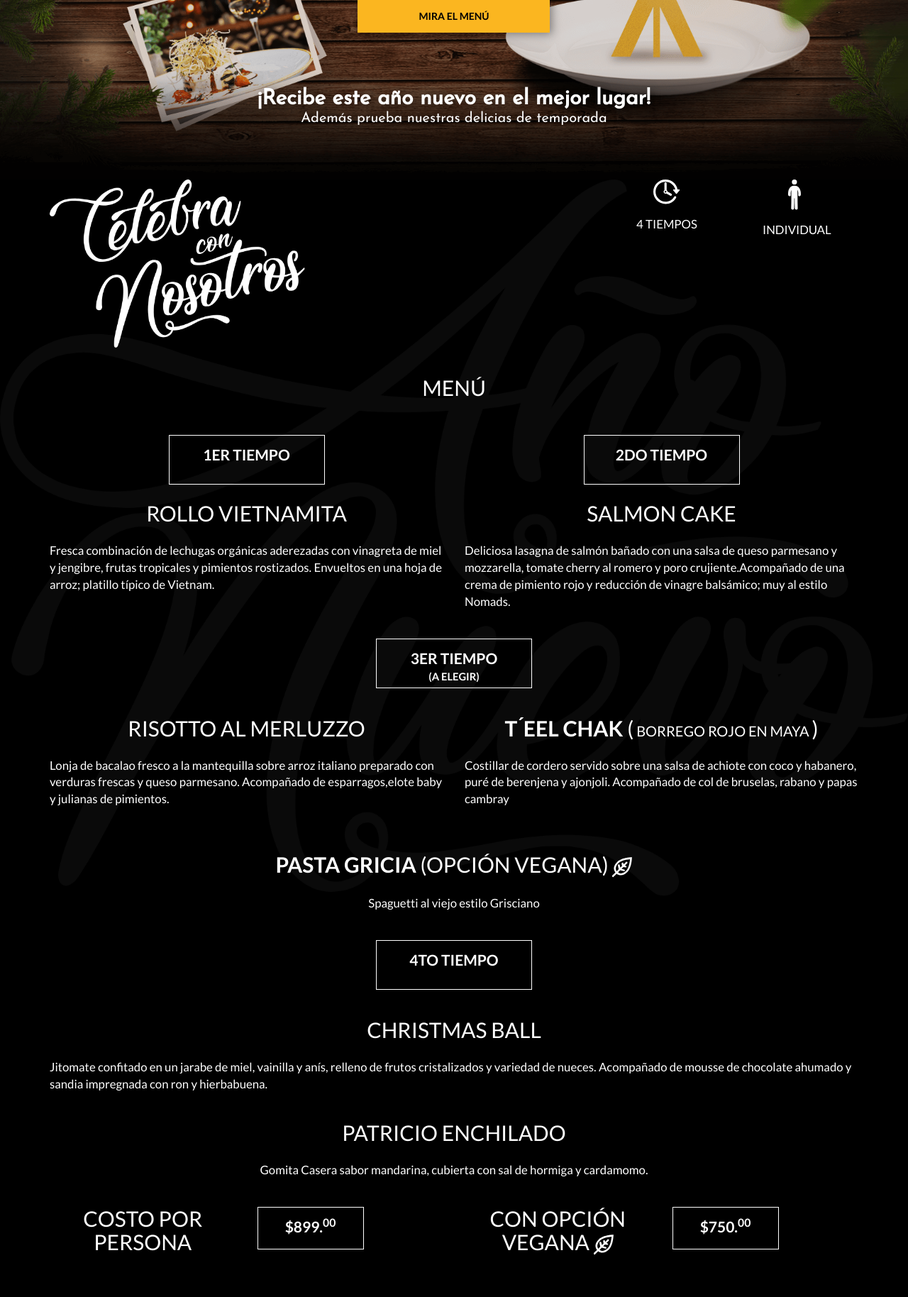
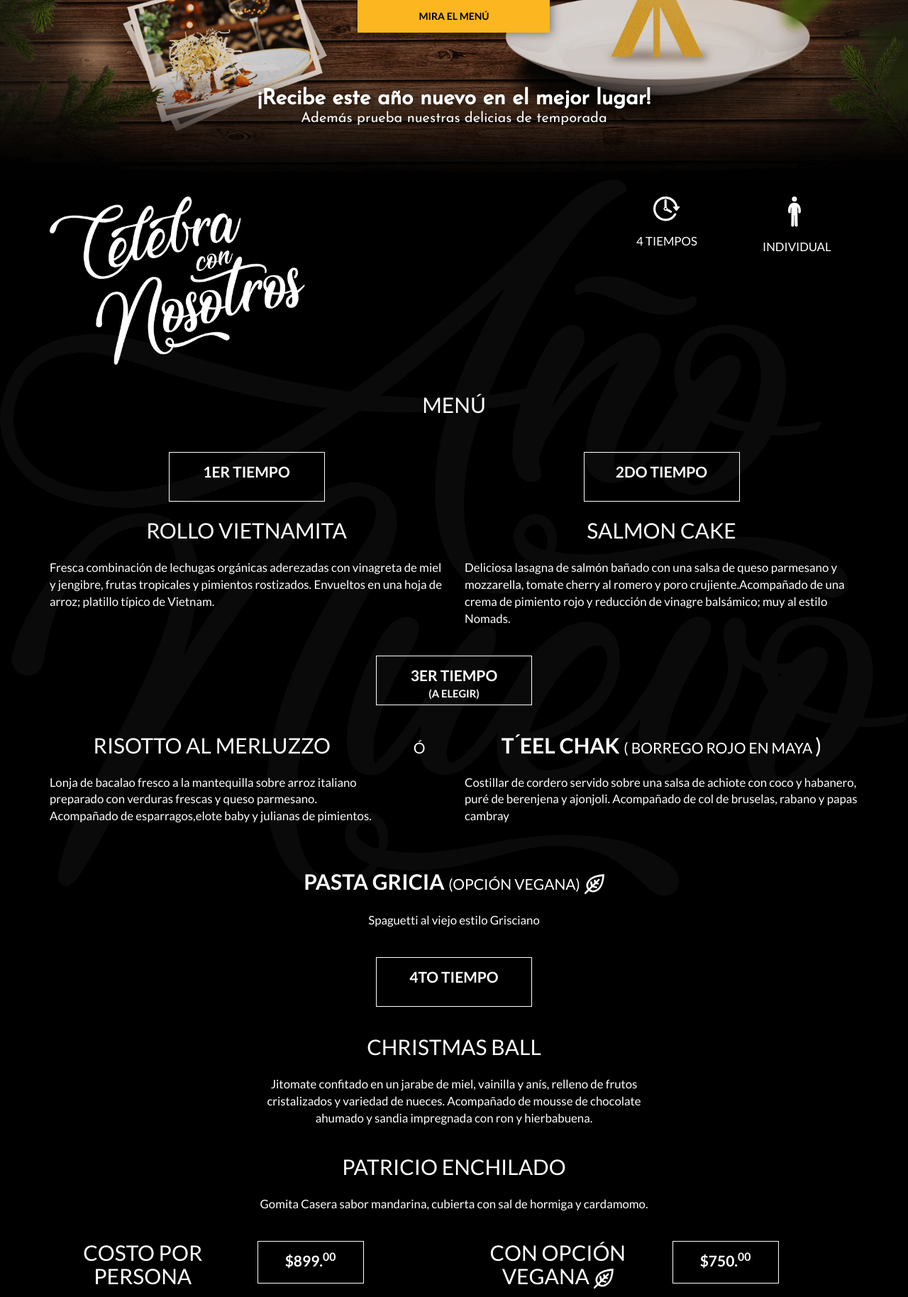
Before and after one commit to WebProgramingM/actualizacionN, a PHP site: page /cena_2018.php in a window 1280 px wide. Shown: the part 547-2375 px from the top of the page at 71% size. Run offline with PHP 8.4, Linux system fonts and the light colour scheme; some libraries are stand-ins or nearby versions; some web fonts are replaced.

Commit message:
Cena 2018

```diff
--- a/styles/breakpoints.styl
+++ b/styles/breakpoints.styl
@@ -1,6 +1,6 @@
 media_queries = {
-	mobile  : "only screen and (max-width: 750px)",
-	tablet  : "only screen and (min-width: 751px) and (max-width: 970px)",
+	mobile  : "only screen and (max-width: 760px)",
+	tablet  : "only screen and (min-width: 761px) and (max-width: 970px)",
 	desktop : "only screen and (min-width: 971px)"
 }
 
--- a/styles/extras.styl
+++ b/styles/extras.styl
@@ -358,6 +358,11 @@ h1,h2,h3,h4,h5,p
 	display: flex
 	justify-content: center
 
+.d-flex-centerM
+	+for_breakpoint(mobile)
+		display: flex
+		justify-content: center
+
 .menuCena
 	background black
 	background-image url('/img/new_year.png')
--- a/views/posadas.twig
+++ b/views/posadas.twig
@@ -274,15 +274,15 @@
 <section class="menuCena">
 	<div class="container">
 		<div class="row">
-			<div class="col-sm-4 col-xs-12 mb-5">
+			<div class="col-sm-4 col-xs-12 d-flex-centerM mt-3 mb-5">
 				<img src="img/export.png" class="img-responsive">
 			</div>
 			<div class="col-sm-4 col-xs-12"></div>
 			<div class="col-sm-4 col-xs-12 mb-5 d-flex-center">
-				<div class="col-xs-4 center-block">
+				<div class="col-xs-4 mt-3 center-block">
 					<img src="img/clock.png" class="center-block mb-2"><p class="text-center">4 TIEMPOS</p>
 				</div>
-				<div class="col-xs-4 center-block">
+				<div class="col-xs-4 mt-3 center-block">
 					<img src="img/person.png" class="center-block mb-2"><p class="text-center">INDIVIDUAL</p>
 				</div>
 			</div>
@@ -312,18 +312,22 @@ miel y jengibre, frutas tropicales y pimientos rostizados. Envueltos en una hoja
 		<div class="row rec_menu"><h3 class="text-center">3ER TIEMPO<br><span>(A ELEGIR)</span></h3></div>
 		<div class="row mt-5">
 
-			<div class="col-md-6 col-sm-12">
+			<div class="col-md-5 col-sm-12">
 				<h2 class="text-center">Risotto al merluzzo</h2>
 				<p class="mt-3 mb-3">Lonja de bacalao fresco a la mantequilla sobre arroz italiano preparado
 con verduras frescas y queso parmesano. Acompañado de esparragos,elote baby y julianas de pimientos.</p>
 			</div>
+			<div class="col-md-1 col-sm-12">
+				<h2 class="text-center"><span>Ó</span></h2>
+
+			</div>
 			<div class="col-md-6 col-sm-12">
-				<h2 class="text-center"><b>T ́eel chak</b> (<span style="font-size:2rem"> borrego rojo en maya </span>)</h2>
+				<h2 class="text-center"><b>T ́eel chak</b> <span>( borrego rojo en maya </span>)</h2>
 				<p class="mt-3">Costillar de cordero servido sobre una salsa de achiote con coco y
 habanero, puré de berenjena y ajonjoli. Acompañado de col de bruselas, rabano y papas cambray</p>
 			</div>
 			<div class="col-xs-12 mt-5">
-				<h2 class="text-center"><b>Pasta Gricia </b> (opción vegana) <img src="img/vegan.png"></h2>
+				<h2 class="text-center"><b>Pasta Gricia </b> <span>(opción vegana)</span>  <img src="img/vegan.png"></h2>
 				<p class="text-center mt-3">Spaguetti al viejo estilo Grisciano</p>
 			</div>
 
@@ -336,8 +340,7 @@ habanero, puré de berenjena y ajonjoli. Acompañado de col de bruselas, rabano
 		<div class="row mt-5">
 			<div class="col-xs-12">
 				<h2 class="text-center">Christmas ball</h2>
-				<p class="mt-3">Jitomate confitado en un jarabe de miel, vainilla y anís, relleno de frutos
-cristalizados y variedad de nueces. Acompañado de mousse de chocolate ahumado y sandia impregnada con ron y hierbabuena.</p>
+				<p class="text-center mt-3">Jitomate confitado en un jarabe de miel, vainilla y anís, relleno de frutos<br>cristalizados y variedad de nueces. Acompañado de mousse de chocolate<br> ahumado y sandia impregnada con ron y hierbabuena.</p>
 			</div>
 			<div class="col-xs-12">
 				<h2 class="text-center mt-5">Patricio enchilado</h2>
```
Also changed, not shown: css/main.min.css.
